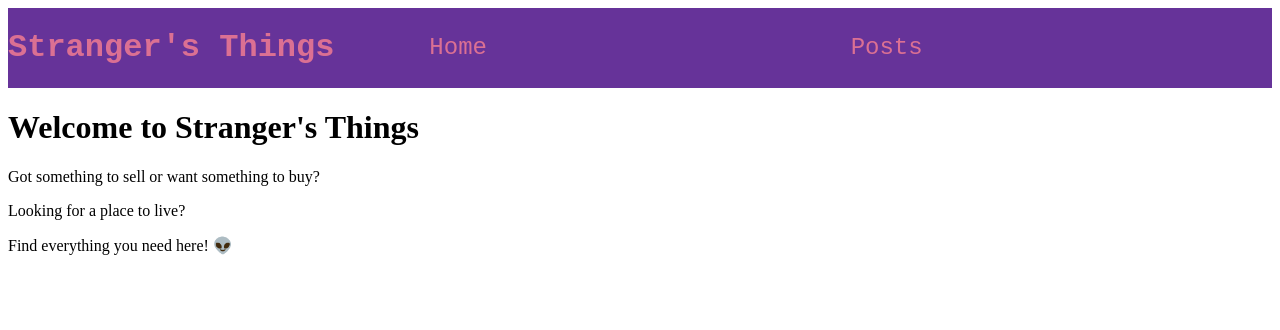
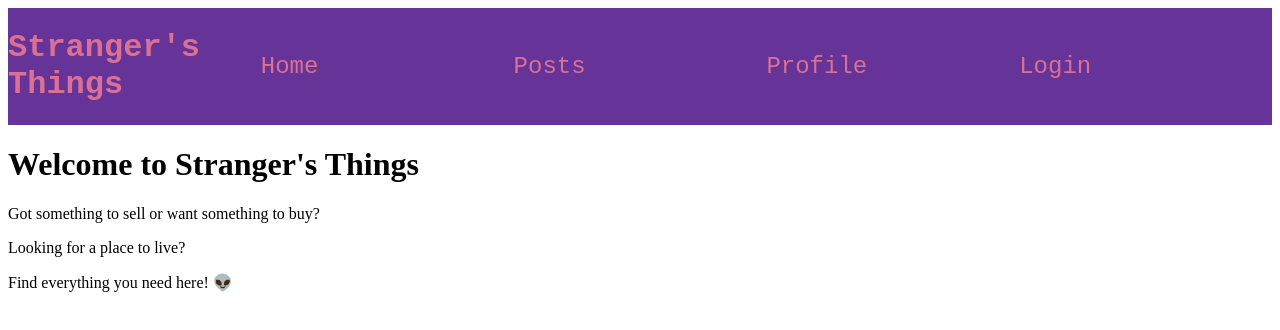
Before and after one commit to vincentpalomo/strangers-things, a React app: page / in a window 1280 px wide. Built offline with nearby package versions, Linux system fonts and the light colour scheme.

Commit message:
fixed nav bar grid to have all nav links line up in a single line

```diff
--- a/public/style.css
+++ b/public/style.css
@@ -1,6 +1,6 @@
 .navbar {
   display: grid;
-  grid-template-columns: 1fr 1fr 1fr;
+  grid-template-columns: 1fr 1fr 1fr 1fr 1fr;
   justify-content: center;
   align-items: center;
   background-color: rebeccapurple;
--- a/src/index.js
+++ b/src/index.js
@@ -11,6 +11,8 @@ const App = () => {
           <h1>Stranger's Things</h1>
           <Link to='/'>Home</Link>
           <Link to='/Posts'>Posts</Link>
+          <Link to='/Profile'>Profile</Link>
+          <Link to='/Login'>Login</Link>
         </div>
       </div>
       <div className='app'>
```
